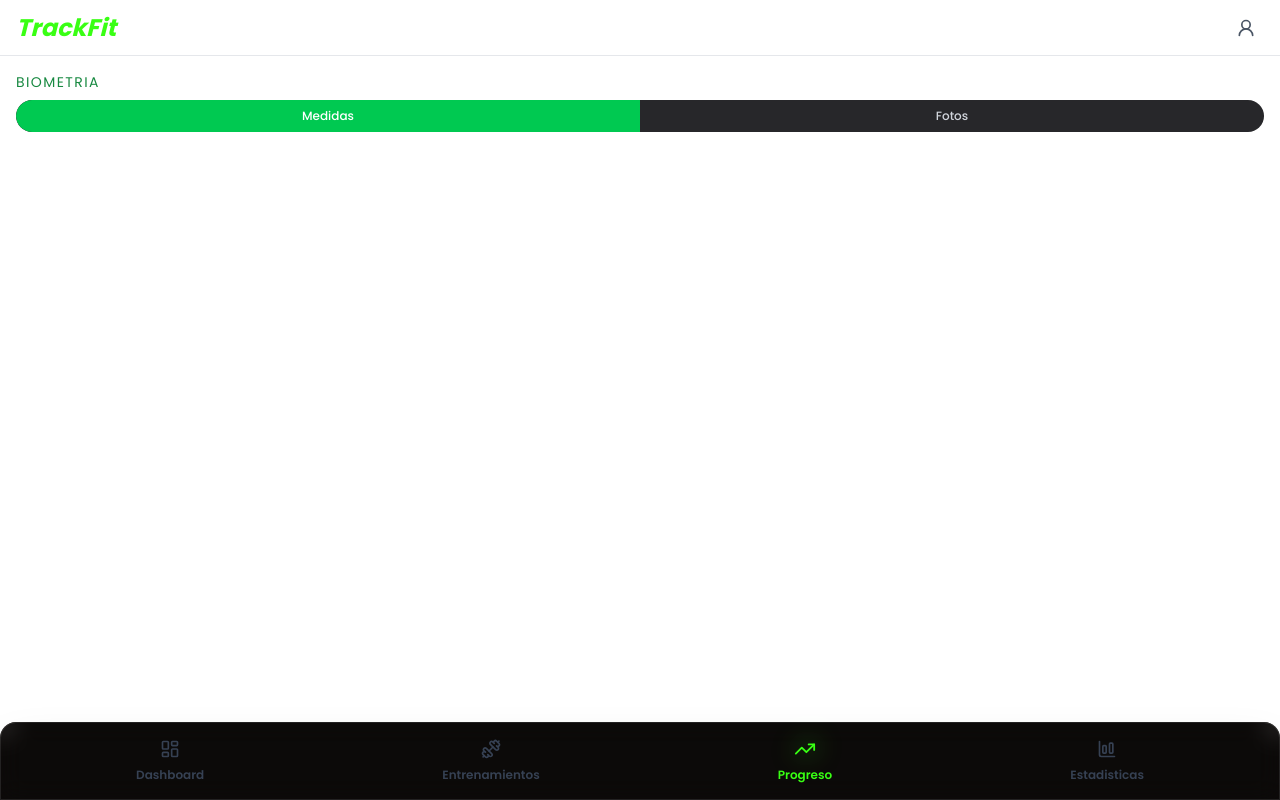
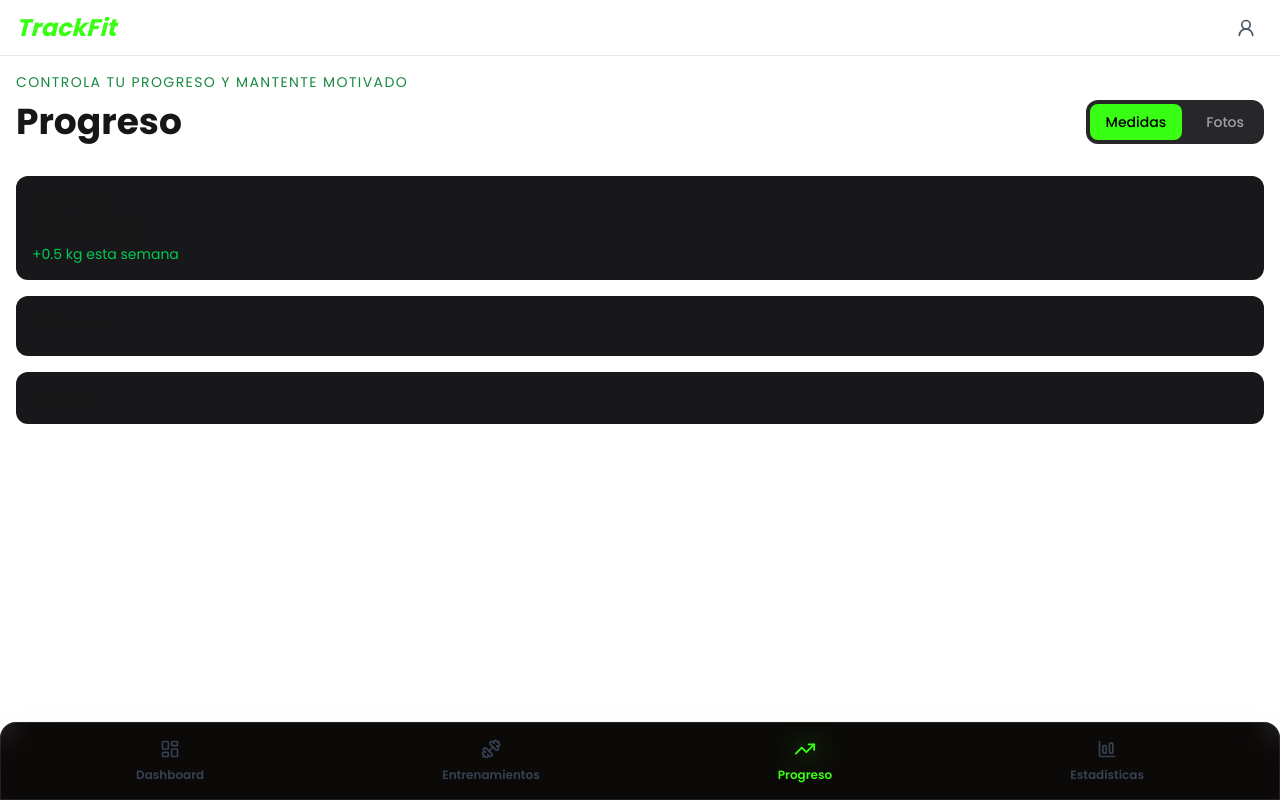
Before and after one commit to AlexisChebeste/GymFit, a Next.js app: page /progress in a window 1280 px wide. Built offline with nearby package versions, Linux system fonts and the light colour scheme.

Commit message:
feat: progress page base

```diff
--- a/app/progress/page.tsx
+++ b/app/progress/page.tsx
@@ -1,21 +1,54 @@
+"use client";
 
+import MeasurementsTab from "@/components/progress/MeasurementsTab";
+import PhotosTab from "@/components/progress/PhotosTab";
+import { useState } from "react";
 
 export default function ProgressPage() {
+  const [tab, setTab] = useState<"measurements" | "photos">("measurements");
 
   return (
     <div className="flex flex-col flex-1 items-center bg-zinc-50 font-sans dark:bg-natural ">
         <main className="flex flex-1 w-full flex-col gap-2 items-start p-4 bg-white dark:bg-natural overflow-y-auto max-h-[85vh]">
-                <p className="uppercase text-sm text-secondary leading-5 tracking-widest">Biometria</p>
+            <p className="uppercase text-sm text-secondary leading-5 tracking-widest">
+                Controla tu progreso y mantente motivado
+            </p>
 
-                <div className="flex  roudend-full w-full  h-8 bg-zinc-800 rounded-full overflow-hidden">
-                    <div className="h-full bg-green-500 rounded-full rounded-r-none flex items-center justify-center" style={{ width: '50%' }}>
-                        <span className="text-xs text-white font-medium">Medidas</span>
-                    </div>
-                    <div className="h-full flex items-center justify-center" style={{ width: '50%' }}>
-                        <span className="text-xs text-gray-300 font-medium">Fotos</span>
+            <div className="flex flex-col sm:flex-row items-center justify-between w-full gap-4">
+                <h1 className="text-4xl font-bold">Progreso</h1>
+
+                <div className="flex gap-2 bg-zinc-800 p-1 rounded-xl w-fit">
+                    <button
+                    onClick={() => setTab("measurements")}
+                    className={`px-4 py-2 rounded-lg text-sm font-medium transition cursor-pointer ${
+                        tab === "measurements"
+                        ? "bg-primary text-black"
+                        : "text-zinc-400 hover:text-white"
+                    }`}
+                    >
+                    Medidas
+                    </button>
+
+                    <button
+                    onClick={() => setTab("photos")}
+                    className={`px-4 py-2 rounded-lg text-sm font-medium transition cursor-pointer ${
+                        tab === "photos"
+                        ? "bg-primary text-black"
+                        : "text-zinc-400 hover:text-white"
+                    }`}
+                    >
+                    Fotos
+                    </button>
                 </div>
 
             </div>
+
+            {tab === "measurements"
+                ?
+                <MeasurementsTab />
+                :
+                <PhotosTab />
+            }
         </main>
     </div>
   );
--- /dev/null
+++ b/components/progress/MeasurementsTab.tsx
@@ -0,0 +1,27 @@
+
+
+export default function MeasurementsTab() {
+  return (
+    <div className="flex flex-col gap-4 flex-1 w-full pt-6">
+         {/* Card peso actual */}
+      <div className="bg-zinc-900 p-4 rounded-xl">
+        <p className="text-xs text-muted-foreground">Peso actual</p>
+        <h2 className="text-3xl font-bold">68.3 kg</h2>
+        <p className="text-green-500 text-sm">+0.5 kg esta semana</p>
+      </div>
+
+      {/* Gráfico */}
+      <div className="bg-zinc-900 p-4 rounded-xl">
+        {/* acá reutilizás tu VolumeChart pero para weight */}
+        <p className="text-sm mb-2">Evolución</p>
+        {/* <WeightChart data={...} /> */}
+      </div>
+
+      {/* Historial */}
+      <div className="bg-zinc-900 p-4 rounded-xl flex flex-col gap-2">
+        <p className="text-sm font-semibold">Historial</p>
+        {/* map de mediciones */}
+      </div>
+    </div>
+  );
+}
--- /dev/null
+++ b/components/progress/PhotosTab.tsx
@@ -0,0 +1,23 @@
+
+
+export default function PhotosTab() {
+    return (
+        <div className="flex flex-col gap-4 flex-1 w-full pt-6">
+            <button className="bg-primary text-black py-3 rounded-lg font-semibold">
+                + Subir foto
+            </button>
+
+            <div className="grid grid-cols-2 md:grid-cols-3 gap-4">
+                {/* fotos */}
+                {[1,2,3,4].map((_, i) => (
+                <div
+                    key={i}
+                    className="aspect-square bg-zinc-800 rounded-xl flex items-center justify-center"
+                >
+                    📸
+                </div>
+                ))}
+            </div>
+        </div>
+    );
+}
--- /dev/null
+++ b/hooks/useMeasurements.ts
@@ -0,0 +1,25 @@
+import { BodyMeasurement } from "@/types/types";
+
+export function useMeasurements(measurements: BodyMeasurement[]) {
+
+  const sorted = [...measurements].sort(
+    (a, b) => new Date(a.date).getTime() - new Date(b.date).getTime()
+  );
+
+  const latest = sorted[sorted.length - 1];
+
+  const weightProgress = (() => {
+    if (sorted.length < 2) return 0;
+
+    const first = sorted[0].weight ?? 0;
+    const last = latest.weight ?? 0;
+
+    return ((last - first) / first) * 100;
+  })();
+
+  return {
+    latest,
+    weightProgress,
+    history: sorted
+  };
+}
--- a/types/types.ts
+++ b/types/types.ts
@@ -62,7 +62,7 @@ export type RoutineDay = {
   templateId: string;
 };
 
-type BodyMeasurement = {
+export type BodyMeasurement = {
   id: string;
   userId: string;
   date: string;
@@ -77,3 +77,14 @@ type BodyMeasurement = {
 
   createdAt: string;
 };
+
+export type ProgressPhoto = {
+  id: string;
+  userId: string;
+  date: string;
+
+  url: string;
+  type?: "front" | "side" | "back";
+
+  createdAt: string;
+};
```
Lines whose indentation alone changed are shown as unchanged.
